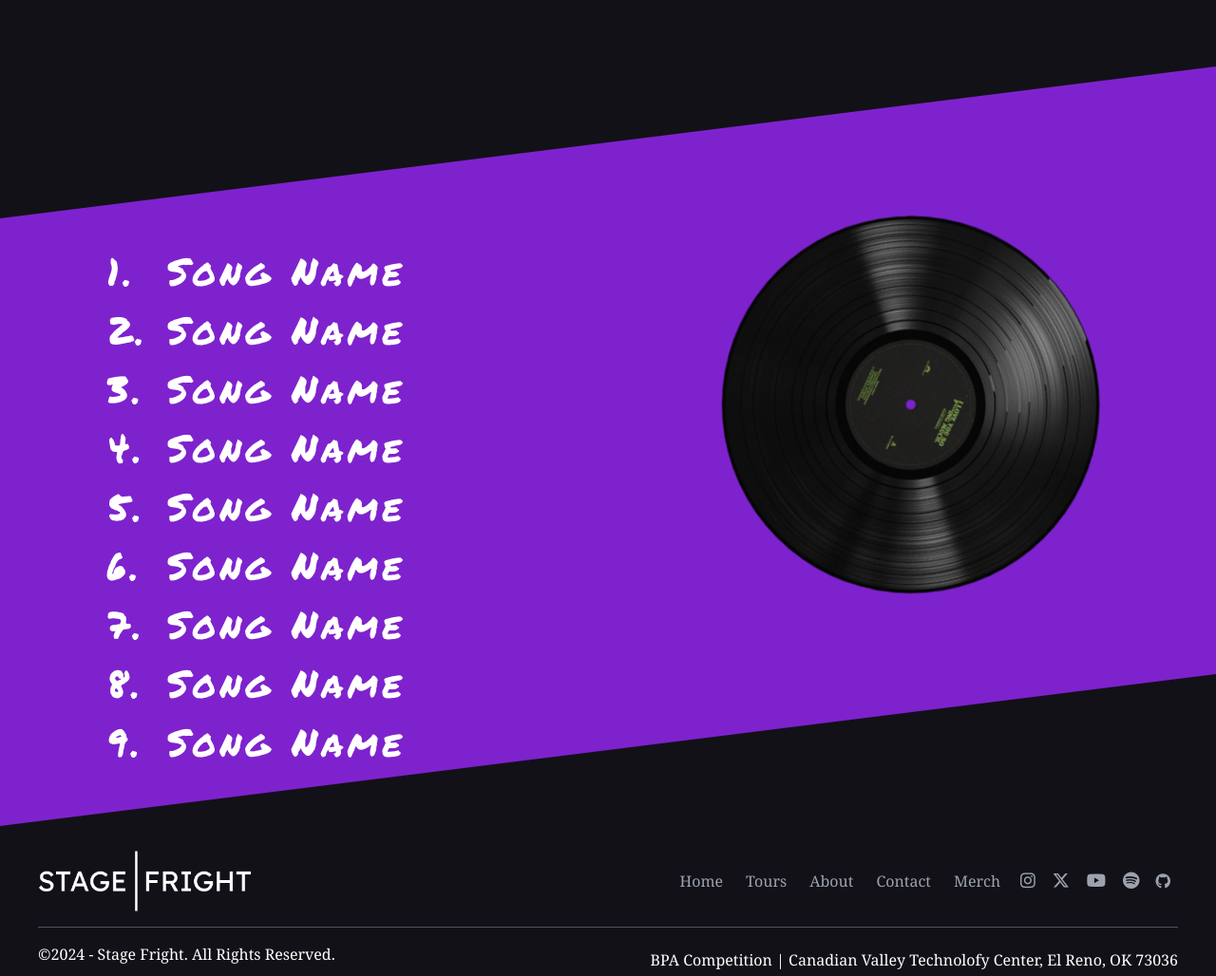
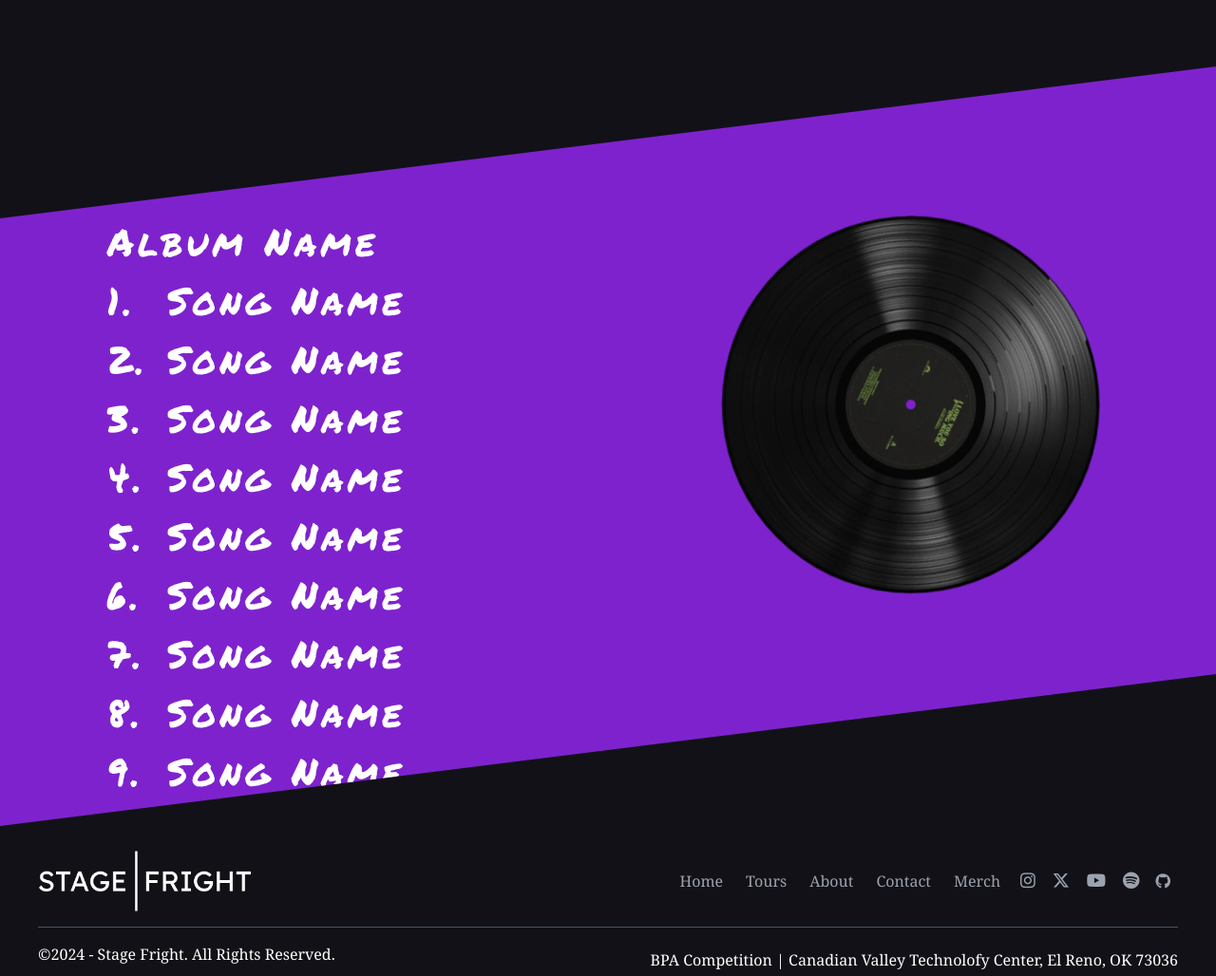
Before and after one commit to Spencer-Holdeman/bpa-webdesignteam, a Flask app: page /home in a window 1280 px wide; the page is wider, and only the part inside the window is pictured. Shown: the part 2410-3438 px from the top of that part at 95% size. Run offline with Flask 3, Linux system fonts and the light colour scheme; parts of the project's set-up code (start-up, migrations or seed data) failed here and were passed over; some libraries are stand-ins or nearby versions; some web fonts are replaced.

Commit message:
Album Change

```diff
--- a/website/templates/home.html
+++ b/website/templates/home.html
@@ -209,6 +209,11 @@
         <div class="h-full w-[50%] mt-16 flex justify-center items-center">
           <table class="w-[65%] font-marker text-[2.5em] tracking-widest">
             <tr>
+              <td colspan="2">
+                <p>Album Name</p>
+              </td>
+            </tr>
+            <tr>
               <td><p>1.</p></td>
               <td><p>Song Name</p></td>
             </tr>
@@ -250,5 +255,10 @@
           <img id="spinning-vinyl" src="../static/img/swag/vinyl/vinyl.webp" alt="" class="w-[85%] mb-20 vinyl-spin">
         </div>
       </section>
+
+      <!-- Contact -->
+       <section>
+
+       </section>
     </main>
 {% endblock %}
```
